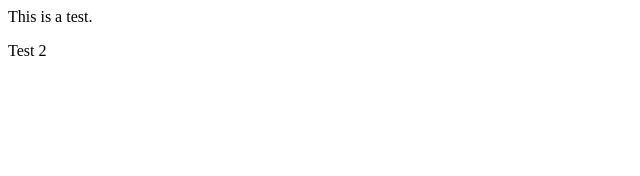
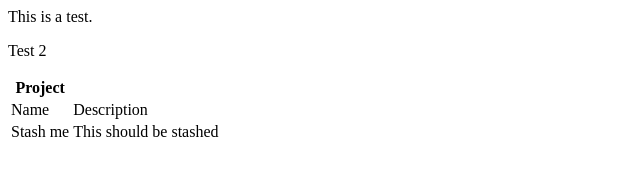
Before and after one commit to sguitardude/GitKraken, a plain HTML site: page index.html in a window 1280 px wide. Shown: the whole page, without its empty margins (0-640 px from the left). Drawn offline with Linux system fonts and the light colour scheme.

Commit message:
This should be stashed

```diff
--- a/index.html
+++ b/index.html
@@ -5,5 +5,17 @@
     <body>
         <p>This is a test.</P>
             <p>Test 2</p>
+            <table>
+                <th>Project</th>
+                <tr>
+                    <td>Name</td>
+                    <td>Description  </td>
+
+                </tr>
+                <tr>
+                    <td>Stash me</td>
+                    <td>This should be stashed</td>
+                </tr>
+            </table>
     </body>
 </html>
```
